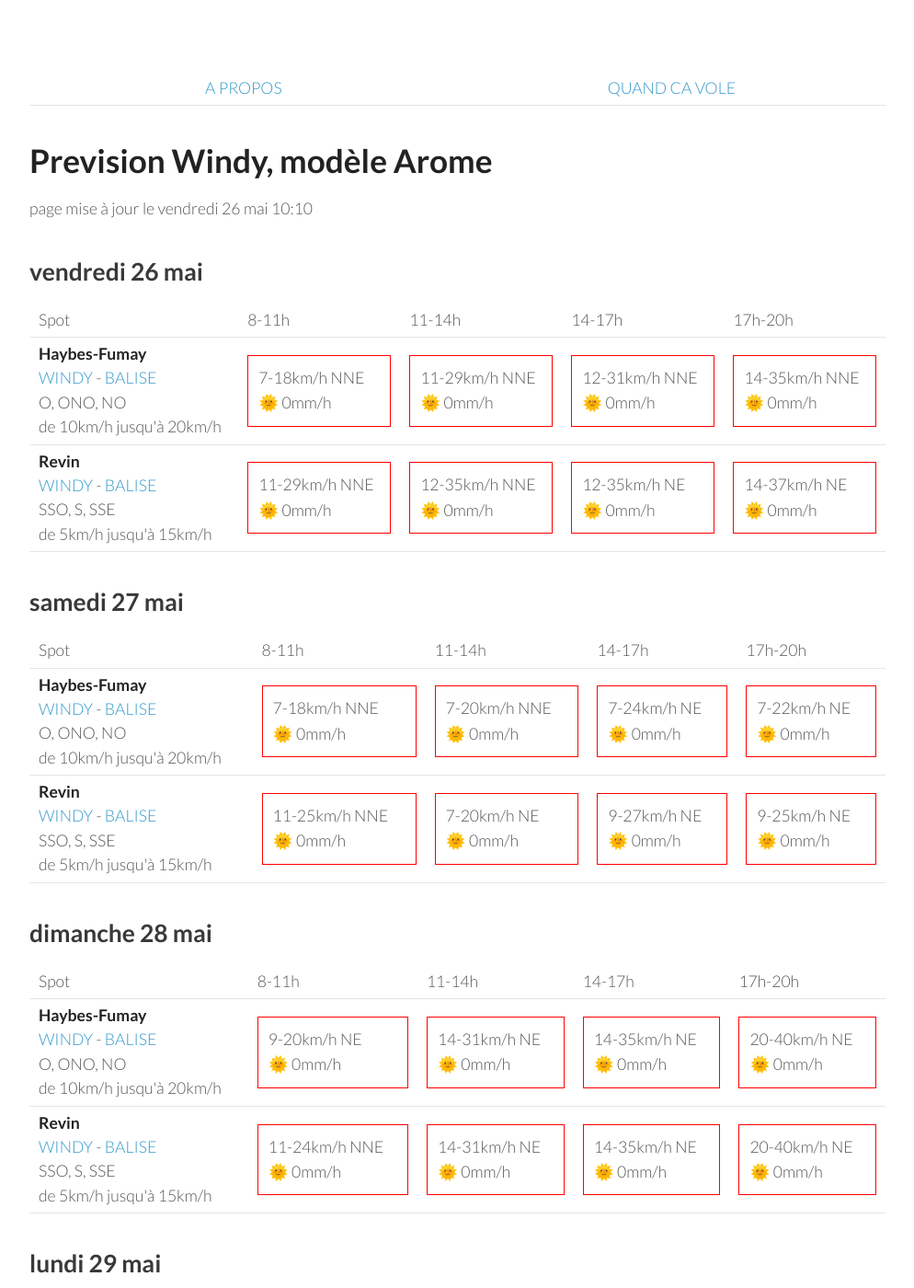
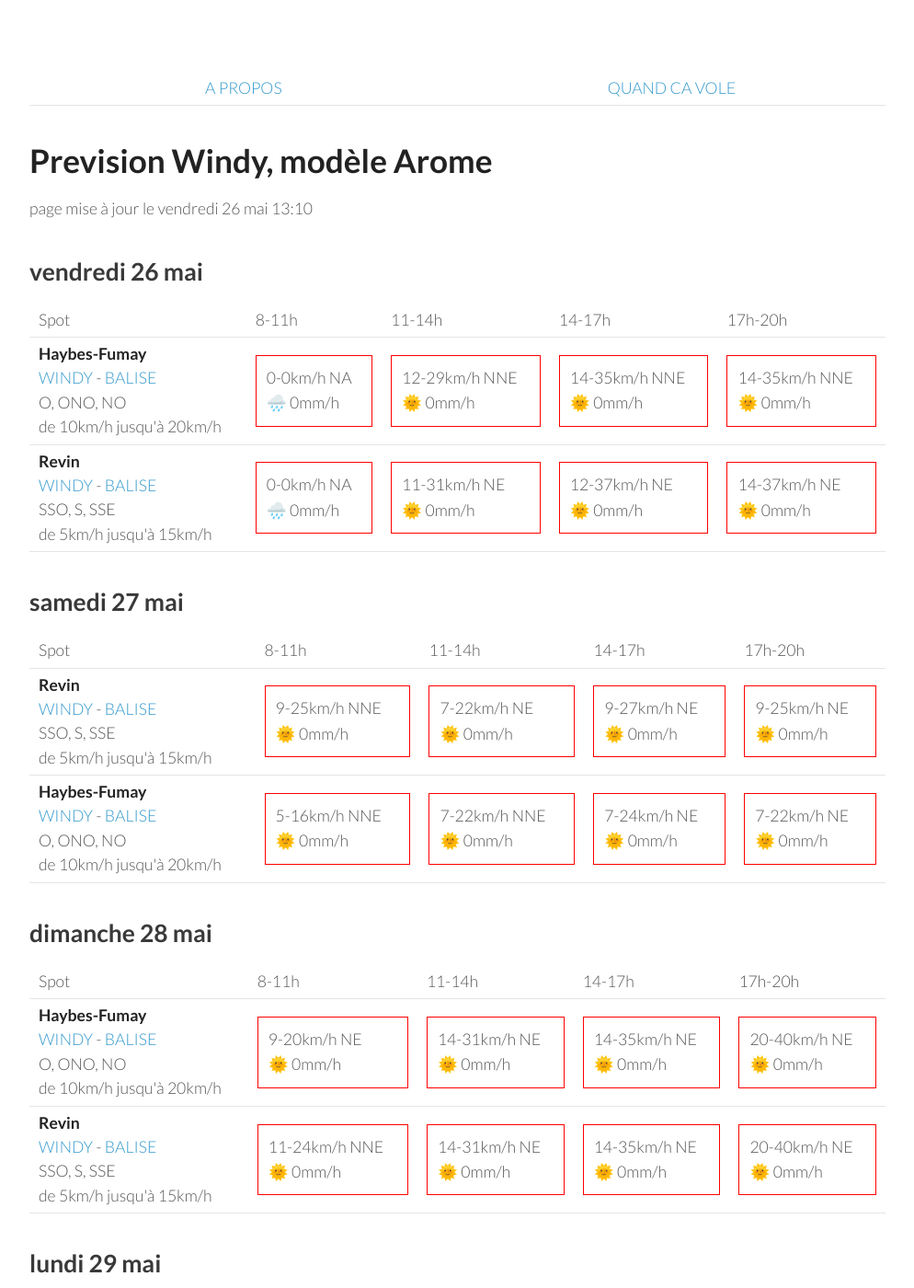
Before and after one commit to parapente-dans-le-nord/parapente-dans-le-nord.github.io, a Jekyll site: the page built from ardennes.markdown, in a window 1280 px wide and 1400 px high. Shown: the whole window at 92% size, without its empty margins (26-1020 px from the left). Built offline with Jekyll 4.4.1, drawn with Linux system fonts in a browser that asks for light colours.

Commit message:
update index.markdown

```diff
--- a/ardennes.markdown
+++ b/ardennes.markdown
@@ -7,7 +7,7 @@ title:  "Tous les spots"
 {: .links}
 
 # Prevision Windy, modèle Arome
-page mise à jour le vendredi 26 mai 10:10
+page mise à jour le vendredi 26 mai 13:10
 
 ## vendredi 26 mai
 
@@ -24,21 +24,19 @@ page mise à jour le vendredi 26 mai 10:10
 <tr>
         <td><strong>Haybes-Fumay</strong><br><a href="https://windy.com/49.998/4.715?49.913,4.738,10">WINDY</a> - <span class=""><a href="http://www.balisemeteo.com/balise.php?idBalise=104">BALISE</a> </span><br> <span class="vent-favorable">O, ONO, NO</span><br><span class="force-vent">de 10km/h jusqu'à 20km/h</span> </td>
 
-            <td><div class="not-flyable"><p>7-18km/h NNE</p><p>🌞 0mm/h</p></div></td>
-            <td><div class="not-flyable"><p>11-29km/h NNE</p><p>🌞 0mm/h</p></div></td>
-            <td><div class="not-flyable"><p>12-31km/h NNE</p><p>🌞 0mm/h</p></div></td>
+            <td><div class="not-flyable"><p>0-0km/h NA</p><p>🌧️ 0mm/h</p></div></td>
+            <td><div class="not-flyable"><p>12-29km/h NNE</p><p>🌞 0mm/h</p></div></td>
             <td><div class="not-flyable"><p>14-35km/h NNE</p><p>🌞 0mm/h</p></div></td>
-
+            <td><div class="not-flyable"><p>14-35km/h NNE</p><p>🌞 0mm/h</p></div></td>
 
     </tr>
 <tr>
         <td><strong>Revin</strong><br><a href="https://windy.com/49.948/4.625?49.543,4.625,8">WINDY</a> - <span class=""><a href="http://www.balisemeteo.com/balise.php?idBalise=5019">BALISE</a> </span><br> <span class="vent-favorable">SSO, S, SSE</span><br><span class="force-vent">de 5km/h jusqu'à 15km/h</span> </td>
 
-            <td><div class="not-flyable"><p>11-29km/h NNE</p><p>🌞 0mm/h</p></div></td>
-            <td><div class="not-flyable"><p>12-35km/h NNE</p><p>🌞 0mm/h</p></div></td>
-            <td><div class="not-flyable"><p>12-35km/h NE</p><p>🌞 0mm/h</p></div></td>
+            <td><div class="not-flyable"><p>0-0km/h NA</p><p>🌧️ 0mm/h</p></div></td>
+            <td><div class="not-flyable"><p>11-31km/h NE</p><p>🌞 0mm/h</p></div></td>
+            <td><div class="not-flyable"><p>12-37km/h NE</p><p>🌞 0mm/h</p></div></td>
             <td><div class="not-flyable"><p>14-37km/h NE</p><p>🌞 0mm/h</p></div></td>
-
 
     </tr>
 
@@ -58,22 +56,22 @@ page mise à jour le vendredi 26 mai 10:10
       <td>17h-20h</td>
     </tr>
 <tr>
-        <td><strong>Haybes-Fumay</strong><br><a href="https://windy.com/49.998/4.715?49.913,4.738,10">WINDY</a> - <span class=""><a href="http://www.balisemeteo.com/balise.php?idBalise=104">BALISE</a> </span><br> <span class="vent-favorable">O, ONO, NO</span><br><span class="force-vent">de 10km/h jusqu'à 20km/h</span> </td>
+        <td><strong>Revin</strong><br><a href="https://windy.com/49.948/4.625?49.543,4.625,8">WINDY</a> - <span class=""><a href="http://www.balisemeteo.com/balise.php?idBalise=5019">BALISE</a> </span><br> <span class="vent-favorable">SSO, S, SSE</span><br><span class="force-vent">de 5km/h jusqu'à 15km/h</span> </td>
 
-            <td><div class="not-flyable"><p>7-18km/h NNE</p><p>🌞 0mm/h</p></div></td>
-            <td><div class="not-flyable"><p>7-20km/h NNE</p><p>🌞 0mm/h</p></div></td>
-            <td><div class="not-flyable"><p>7-24km/h NE</p><p>🌞 0mm/h</p></div></td>
+            <td><div class="not-flyable"><p>9-25km/h NNE</p><p>🌞 0mm/h</p></div></td>
             <td><div class="not-flyable"><p>7-22km/h NE</p><p>🌞 0mm/h</p></div></td>
+            <td><div class="not-flyable"><p>9-27km/h NE</p><p>🌞 0mm/h</p></div></td>
+            <td><div class="not-flyable"><p>9-25km/h NE</p><p>🌞 0mm/h</p></div></td>
 
 
     </tr>
 <tr>
-        <td><strong>Revin</strong><br><a href="https://windy.com/49.948/4.625?49.543,4.625,8">WINDY</a> - <span class=""><a href="http://www.balisemeteo.com/balise.php?idBalise=5019">BALISE</a> </span><br> <span class="vent-favorable">SSO, S, SSE</span><br><span class="force-vent">de 5km/h jusqu'à 15km/h</span> </td>
+        <td><strong>Haybes-Fumay</strong><br><a href="https://windy.com/49.998/4.715?49.913,4.738,10">WINDY</a> - <span class=""><a href="http://www.balisemeteo.com/balise.php?idBalise=104">BALISE</a> </span><br> <span class="vent-favorable">O, ONO, NO</span><br><span class="force-vent">de 10km/h jusqu'à 20km/h</span> </td>
 
-            <td><div class="not-flyable"><p>11-25km/h NNE</p><p>🌞 0mm/h</p></div></td>
-            <td><div class="not-flyable"><p>7-20km/h NE</p><p>🌞 0mm/h</p></div></td>
-            <td><div class="not-flyable"><p>9-27km/h NE</p><p>🌞 0mm/h</p></div></td>
-            <td><div class="not-flyable"><p>9-25km/h NE</p><p>🌞 0mm/h</p></div></td>
+            <td><div class="not-flyable"><p>5-16km/h NNE</p><p>🌞 0mm/h</p></div></td>
+            <td><div class="not-flyable"><p>7-22km/h NNE</p><p>🌞 0mm/h</p></div></td>
+            <td><div class="not-flyable"><p>7-24km/h NE</p><p>🌞 0mm/h</p></div></td>
+            <td><div class="not-flyable"><p>7-22km/h NE</p><p>🌞 0mm/h</p></div></td>
 
 
     </tr>
```
